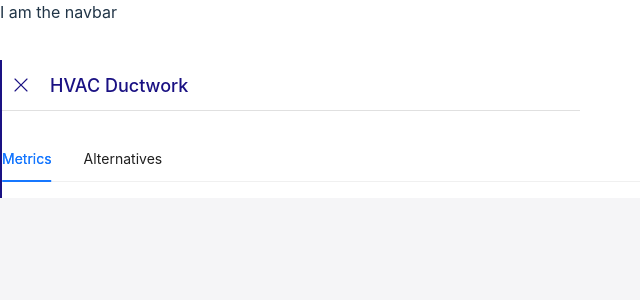
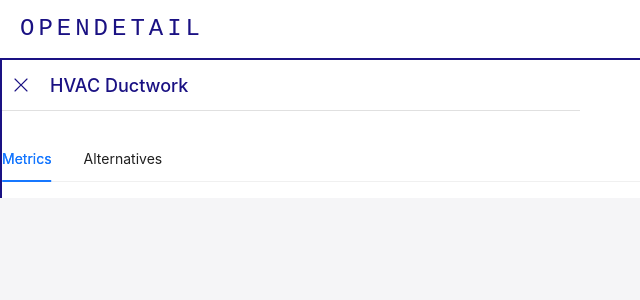
Before and after one commit to imanwarsame/opendetail, a React (Vite) app in the folder client/: page /viewer/1 in a window 1280 px wide. Shown: the top 300 px of the page, without its empty margins (0-640 px from the left). Built offline with nearby package versions, Linux system fonts and the light colour scheme; a web font is replaced by a local one; what @react-pdf/renderer would draw is missing.

Commit message:
Navbar styling

```diff
--- a/client/src/features/nabvar/Navbar.tsx
+++ b/client/src/features/nabvar/Navbar.tsx
@@ -3,7 +3,7 @@ import './navbar.css';
 export const Navbar = () => {
 	return (
 		<div key='navbar' className='navbar'>
-			I am the navbar
+			OPENDETAIL
 		</div>
 	);
 };
--- a/client/src/features/nabvar/navbar.css
+++ b/client/src/features/nabvar/navbar.css
@@ -4,7 +4,16 @@
   left: 0;
   right: 0;
   background-color: #ffffff55;
-  height: 30px;
+  border-bottom: 2px solid #1a1183;
+  height: 58px;
   display: flex;
   flex-direction: row;
+  background-color: white;
+  color: #1a1183;
+  letter-spacing: 4px;
+  font-family: monospace;
+  font-size: 24px;
+  font-weight: 200;
+  padding-left: 20px;
+  align-items: center;
 }
```
